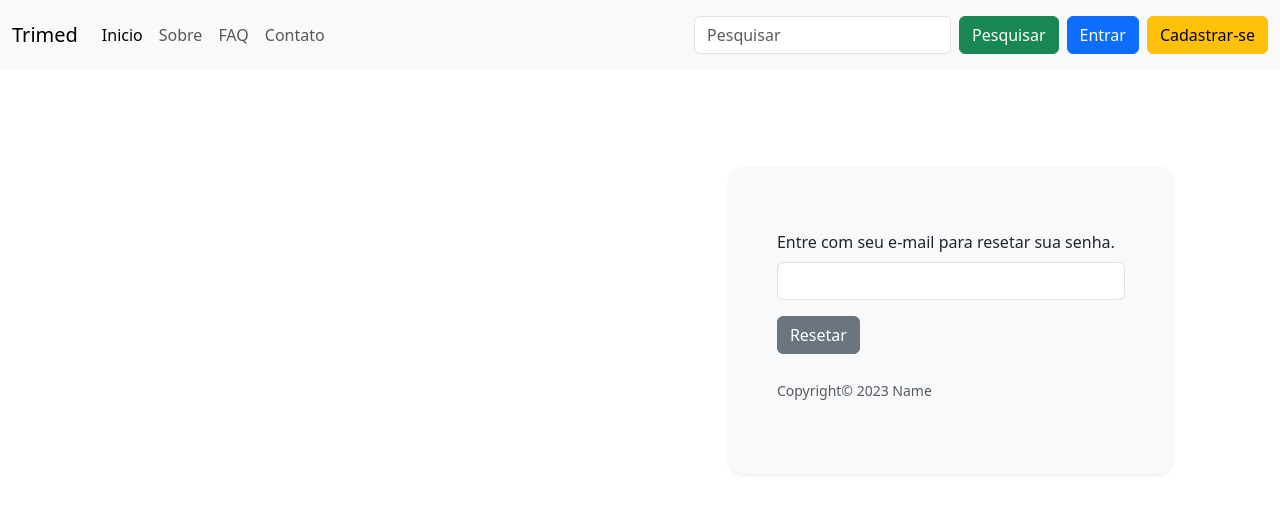
After one commit to Eleandro344/site_sistema, a Django app: page /contas/password_reset/ in a window 1280 px wide. The commit adds this page. Shown: the top 514 px of the page. Run offline with Django 5.2, Linux system fonts and the light colour scheme; parts of the project's set-up code (start-up, migrations or seed data) failed here and were passed over.

Commit message:
adiconado senha

```diff
--- a/apps/base/templates/base.html
+++ b/apps/base/templates/base.html
@@ -32,7 +32,9 @@
 
 </head>
 <body>
+	{% include 'components/navbar.html' %}
 	{% include 'components/message.html' %}
+	{% include 'components/logout.html' %}
 
 	{% block content %}{% endblock %}
 	<!-- JS-->
--- /dev/null
+++ b/apps/base/templates/components/logout.html
@@ -0,0 +1,18 @@
+<div class="modal fade" id="logoutModal" tabindex="-1" aria-labelledby="logoutModalLabel" aria-hidden="true">
+	<div class="modal-dialog modal-dialog-centered">
+		<div class="modal-content">
+			<div class="modal-header">
+				<h5 class="modal-title" id="logoutModalLabel">Atenção Usuario ! <i
+						class="link-danger fas fa-exclamation-triangle me-2"></i></h5>
+				<button type="button" class="btn-close" data-bs-dismiss="modal" aria-label="Close"></button>
+			</div>
+			<div class="modal-body">
+				Tem certeza que deseja sair do sistema ? <br>
+				Após clicar em "Sair" você será deslogado.
+			</div>
+			<div class="modal-footer">
+				<button class="btn btn-danger" onclick="location.href='{% url 'logout' %}'">Sair</a></button>
+			</div>
+		</div>
+	</div>
+</div>
--- /dev/null
+++ b/apps/base/templates/components/navbar.html
@@ -0,0 +1,36 @@
+<nav class="navbar navbar-expand-lg bg-light" style="height: 70px;">
+    <div class="container-fluid bg-light">
+        <a class="navbar-brand" href="/">Trimed</a>
+        <button class="navbar-toggler" type="button" data-bs-toggle="collapse" data-bs-target="#navbarSupportedContent"
+            aria-controls="navbarSupportedContent" aria-expanded="false" aria-label="Toggle navigation">
+            <span class="navbar-toggler-icon"></span>
+        </button>
+        <div class="collapse navbar-collapse" id="navbarSupportedContent">
+            <ul class="navbar-nav me-auto mb-2 mb-lg-0">
+                <li class="nav-item">
+                    <a class="nav-link active" aria-current="page" href="#">Inicio</a>
+                </li>
+                <li class="nav-item">
+                    <a class="nav-link" href="#">Sobre</a>
+                </li>
+                <li class="nav-item">
+                    <a class="nav-link" href="#">FAQ</a>
+                </li>
+                <li class="nav-item">
+                    <a class="nav-link" href="#">Contato</a>
+                </li>
+            </ul>
+            <form class="d-flex" role="search">
+                <input class="form-control me-2" type="search" placeholder="Pesquisar" aria-label="Search">
+                <button class="btn btn-success" type="submit">Pesquisar</button>
+            </form>
+            {% if user.is_authenticated %}
+            <span class="p-2"><i class="fas fa-user mx-2"></i>{{user.first_name}} {{user.last_name}}</span>
+            <button class="btn btn-danger" data-bs-toggle="modal" href="#logoutModal">Logout</button>
+            {% else %}
+            <button class="btn btn-primary mx-2" onclick="location.href='{% url 'login' %}'">Entrar</button>
+            <button class="btn btn-warning" onclick="location.href='{% url 'register' %}'">Cadastrar-se</button>
+            {% endif %}
+        </div>
+    </div>
+</nav>
--- a/apps/contas/templates/login.html
+++ b/apps/contas/templates/login.html
@@ -15,7 +15,6 @@
     <button type="submit" class="btn btn-primary mt-3">Entrar</button>
     <div class="mt-3">
         <span>Ainda não tem conta? <a class="text-reset" href="{% url 'register' %}">Cadastre-se</a></span><br>
-        <span>Esqueceu sua senha? <a class="text-reset" href="#">Resetar</a></span>
-    </div>
+        <span>Esqueceu sua senha? <a class="text-reset" href="{% url 'password_reset' %}">Resetar</a></span>    </div>
 </form>
 {% endblock %}
--- /dev/null
+++ b/apps/contas/templates/registration/password_reset_form.html
@@ -0,0 +1,12 @@
+{% extends 'base_auth.html' %}
+{% block title %}Resetar Senha{% endblock %}
+{% block content_auth %}
+<form method="post">
+    {% csrf_token %}
+    <div class="mt-3">
+        <label class="form-label" for="id_email">Entre com seu e-mail para resetar sua senha.</label>
+        <input type="email" name="email" class="form-control" id="id_email">
+    </div>
+    <button class="btn btn-secondary mt-3" type="submit">Resetar</button>
+</form>
+{% endblock %}
--- a/apps/contas/urls.py
+++ b/apps/contas/urls.py
@@ -1,7 +1,12 @@
-from django.urls import path
+from django.urls import path,include
 from contas import views
+
+
 urlpatterns = [
-        path('timeout/',  views.timeout_view, name='timeout'),
+    path("", include("django.contrib.auth.urls")),  # Django auth
+    path('timeout/',  views.timeout_view, name='timeout'),
     path('entrar/', views.login_view, name='login'),
     path('criar-conta/', views.register_view, name='register'),
+    path('sair/', views.logout_view, name='logout'),
+
     ]
```
Also changed, not shown: apps/contas/views.py (+5 -2 lines), core/settings.py (+6 -1 lines).
